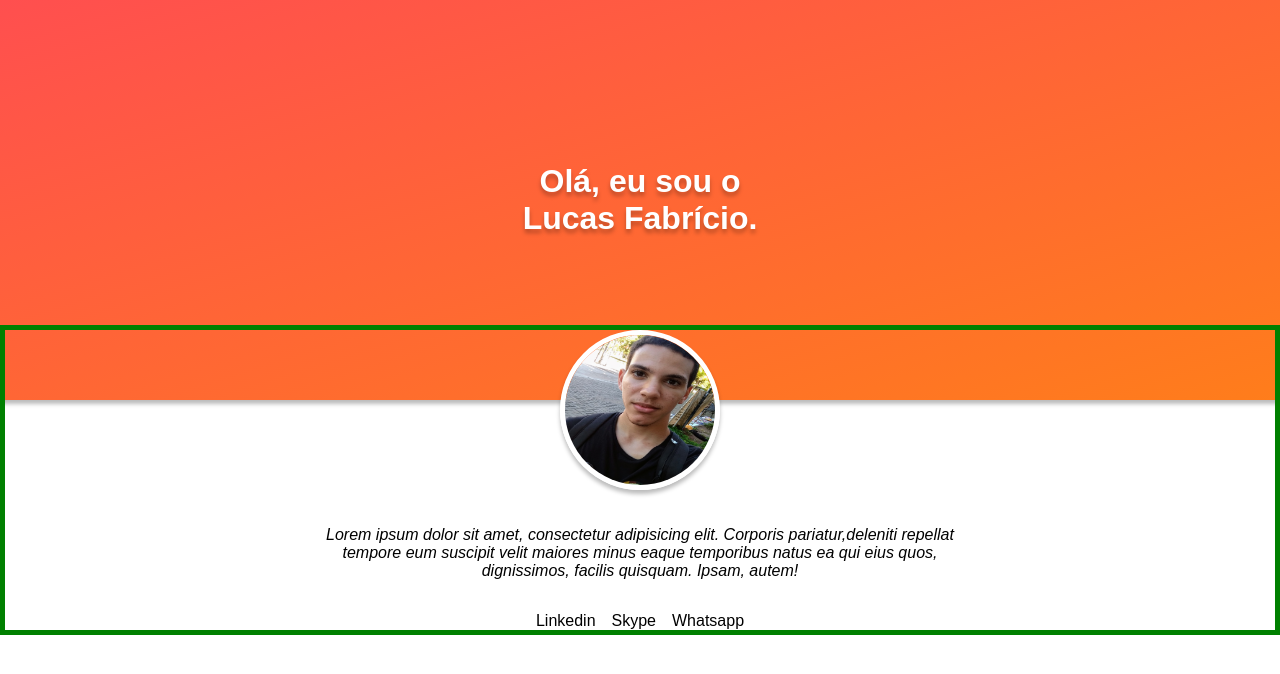
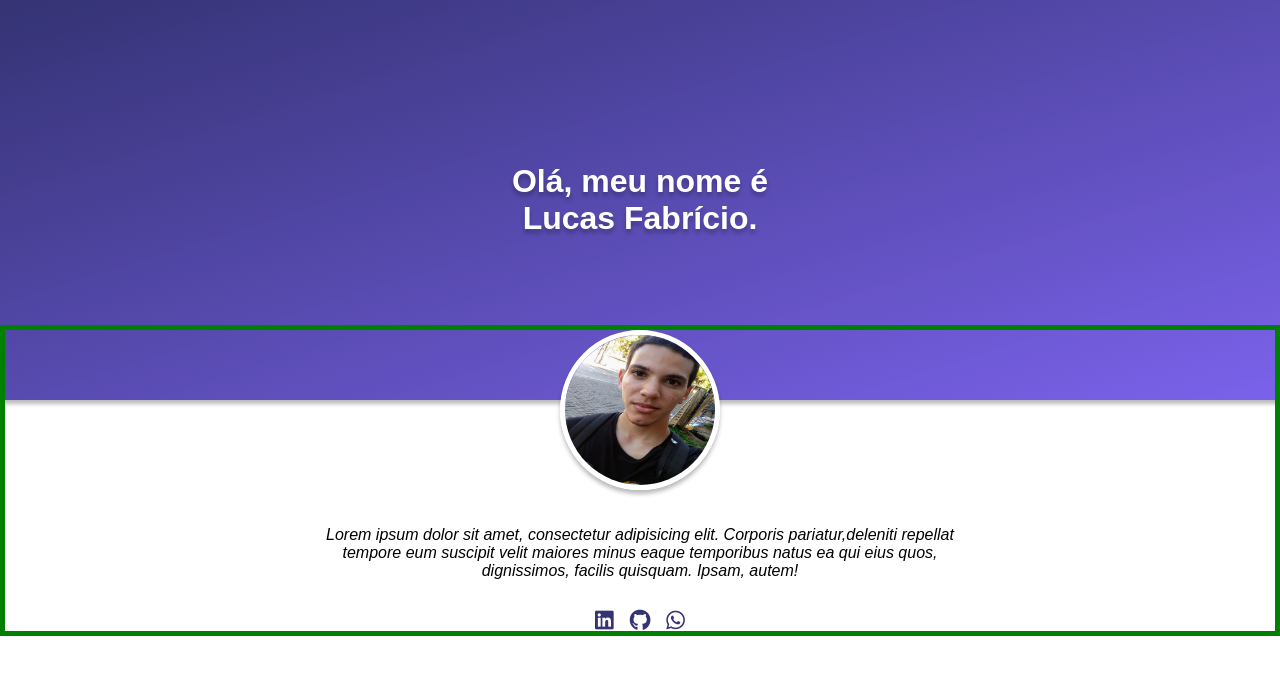
Before and after one commit to lcsfabricio/portfolio-page, a plain HTML site: page index.html in a window 1280 px wide. Drawn offline with Linux system fonts and the light colour scheme.

Commit message:
feat(css): added icons

```diff
--- a/index.html
+++ b/index.html
@@ -4,13 +4,15 @@
     <meta charset="UTF-8" />
     <meta name="viewport" content="width=device-width, initial-scale=1.0" />
     <title>Portfólio</title>
+    <link rel="stylesheet" href="https://cdnjs.cloudflare.com/ajax/libs/font-awesome/5.15.2/css/fontawesome.min.css" />
+    <link rel="stylesheet" href="https://cdnjs.cloudflare.com/ajax/libs/font-awesome/5.15.2/css/brands.min.css" />
     <link rel="stylesheet" href="style.css" />
 </head>
 
 <body>
 
     <header class="header">
-        <h1>Olá, eu sou o Lucas Fabrício.</h1>
+        <h1>Olá, meu nome é Lucas Fabrício.</h1>
     </header>
 
     <section class="introduction">
@@ -19,9 +21,9 @@
         <p class="introduction__copy"> Lorem ipsum dolor sit amet, consectetur adipisicing elit. Corporis pariatur,deleniti repellat tempore eum suscipit velit maiores minus eaque temporibus natus ea qui eius quos, dignissimos, facilis quisquam. Ipsam, autem!
         </p>
         <ul class="introduction__links">
-            <li>Linkedin</li>
-            <li>Skype</li>
-            <li>Whatsapp</li>
+            <li><i class="fab fa-linkedin fa-lg"></i></li>
+            <li><i class="fab fa-github fa-lg"></i><ky/li>
+            <li><i class="fab fa-whatsapp fa-lg"></i></li>
         </ul>
     </section>
 
--- a/style.css
+++ b/style.css
@@ -1,5 +1,6 @@
 :root {
-    font-family: Arial
+    font-family: Arial;
+    --color-main: #343374;
 }
 
 h1 {
@@ -41,11 +42,12 @@ h1 {
     width: fit-content;
     padding: 0;
     list-style: none;
+    color: var(--color-main);
 }
 
 .header {
     height: 50vh;
-    background: linear-gradient(to right bottom, #FF4F4F, #FF7D1B);
+    background: linear-gradient(to right bottom, #343374, #7b62eb);
     color: #FFF;
     text-align: center;
     display: grid;
```
